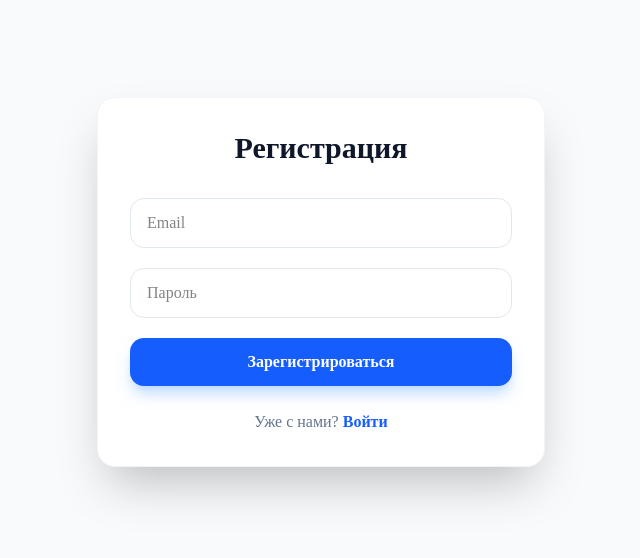
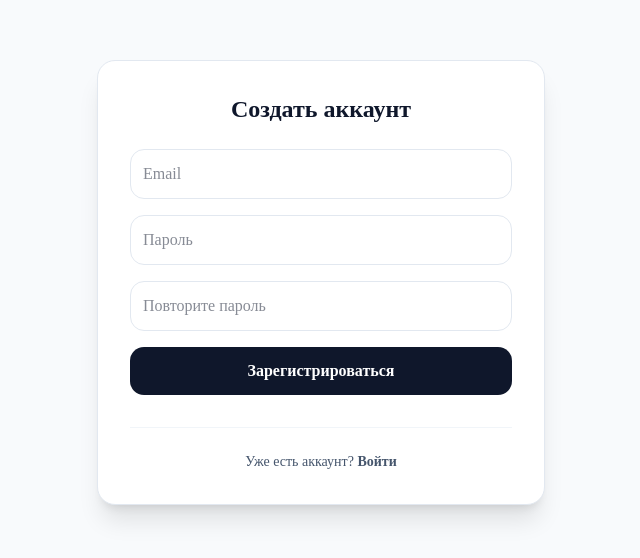
Before and after one commit to romantikel001-sketch/romantikel001-sketch-netx-nest-js-project, a Next.js app: page /register in a window 1280 px wide. Shown: the part 118-676 px from the top of the page, without its empty margins (319-959 px from the left). Built offline with nearby package versions, Linux system fonts and the light colour scheme.

Commit message:
register and login

```diff
--- a/app/login/page.tsx
+++ b/app/login/page.tsx
@@ -1,34 +1,64 @@
 import { redirect } from "next/navigation";
 import Link from "next/link";
 
-export default function LoginPage() {
+export default function LoginPage({ searchParams }: { searchParams: { message?: string } }) {
   async function login(formData: FormData) {
     "use server";
 
     const email = formData.get("email");
-    console.log("Вход пользователя:", email);
+    const password = formData.get("password");
 
+    console.log("Вход выполнен для:", email);
 
     redirect("/");
   }
 
   return (
-    <div className="min-h-screen flex items-center justify-center bg-slate-50 p-4">
-      <div className="w-full max-w-md bg-white p-8 rounded-2xl shadow-sm border border-slate-200">
-        <h1 className="text-2xl font-bold text-center mb-6">С возвращением</h1>
+    <div className="min-h-screen flex items-center justify-center bg-slate-50 text-slate-900">
+      <div className="p-8 bg-white shadow-xl rounded-2xl w-full max-w-md border border-slate-200">
+        {searchParams?.message === "success" && (
+          <div className="mb-4 p-3 bg-green-100 text-green-700 rounded-lg text-sm text-center border border-green-200">
+            Регистрация успешна! Теперь войдите.
+          </div>
+        )}
+
+        <h2 className="text-2xl font-bold text-center mb-6">Вход в систему</h2>
 
         <form action={login} className="space-y-4">
-          <input name="email" type="email" placeholder="Email" className="w-full px-4 py-2 border rounded-lg outline-none focus:ring-2 focus:ring-blue-500" required />
-          <input name="password" type="password" placeholder="Пароль" className="w-full px-4 py-2 border rounded-lg outline-none focus:ring-2 focus:ring-blue-500" required />
+          <input
+            name="email"
+            type="email"
+            placeholder="Email"
+            className="w-full p-3 border border-slate-200 rounded-xl outline-none focus:ring-2 focus:ring-slate-900 transition"
+            required
+          />
+          <input
+            name="password"
+            type="password"
+            placeholder="Пароль"
+            className="w-full p-3 border border-slate-200 rounded-xl outline-none focus:ring-2 focus:ring-slate-900 transition"
+            required
+          />
 
-          <button type="submit" className="w-full bg-slate-900 text-white py-2 rounded-lg font-semibold hover:bg-slate-800 transition">
+          <button
+            type="submit"
+            className="w-full bg-slate-900 text-white py-3 rounded-xl font-bold hover:bg-slate-800 transition active:scale-[0.98]"
+          >
             Войти
           </button>
         </form>
 
-        <p className="mt-6 text-center text-sm text-slate-600">
-          Нет аккаунта? <Link href="/register" className="text-blue-600 hover:underline">Регистрация</Link>
-        </p>
+        <div className="mt-8 pt-6 border-t border-slate-100 text-center">
+          <p className="text-sm text-slate-600">
+            Впервые у нас?{" "}
+            <Link
+              href="/register"
+              className="font-semibold hover:underline underline-offset-4"
+            >
+              Зарегистрироваться
+            </Link>
+          </p>
+        </div>
       </div>
     </div>
   );
--- a/app/register/page.tsx
+++ b/app/register/page.tsx
@@ -5,54 +5,64 @@ export default function RegisterPage() {
   async function register(formData: FormData) {
     "use server";
 
-    let success = false;
+    const email = formData.get("email");
+    const password = formData.get("password");
+    const confirmPassword = formData.get("confirmPassword");
 
-    try {
-      const email = formData.get("email");
-      const password = formData.get("password");
+    if (password !== confirmPassword) {
+      redirect("/register?error=passwords-dont-match");
+    }
 
-      console.log("Создаем пользователя в Prisma:", email);
-
-      success = true;
-    } catch (error) {
-      console.error("Ошибка базы данных:", error);
-    }
-    if (success) {
-      redirect("/");
-    }
+    redirect("/login?message=success");
   }
 
   return (
-    <div className="min-h-screen flex items-center justify-center bg-slate-50">
-      <div className="p-8 bg-white shadow-2xl rounded-2xl w-full max-w-md border border-slate-100">
-        <h2 className="text-3xl font-extrabold text-center text-slate-900 mb-8">Регистрация</h2>
+    <div className="min-h-screen flex items-center justify-center bg-slate-50 text-slate-900">
+      <div className="p-8 bg-white shadow-xl rounded-2xl w-full max-w-md border border-slate-200">
+        <h2 className="text-2xl font-bold text-center mb-6">Создать аккаунт</h2>
 
-        <form action={register} className="space-y-5">
+        <form action={register} className="space-y-4">
           <input
             name="email"
             type="email"
             placeholder="Email"
-            className="w-full px-4 py-3 rounded-xl border border-slate-200 focus:ring-2 focus:ring-blue-500 outline-none transition"
+            className="w-full p-3 border border-slate-200 rounded-xl outline-none focus:ring-2 focus:ring-slate-900 transition"
             required
           />
           <input
             name="password"
             type="password"
             placeholder="Пароль"
-            className="w-full px-4 py-3 rounded-xl border border-slate-200 focus:ring-2 focus:ring-blue-500 outline-none transition"
+            className="w-full p-3 border border-slate-200 rounded-xl outline-none focus:ring-2 focus:ring-slate-900 transition"
             required
           />
+          <input
+            name="confirmPassword"
+            type="password"
+            placeholder="Повторите пароль"
+            className="w-full p-3 border border-slate-200 rounded-xl outline-none focus:ring-2 focus:ring-slate-900 transition"
+            required
+          />
+
           <button
             type="submit"
-            className="w-full bg-blue-600 text-white py-3 rounded-xl font-bold hover:bg-blue-700 shadow-lg shadow-blue-200 transition active:scale-95"
+            className="w-full bg-slate-900 text-white py-3 rounded-xl font-bold hover:bg-slate-800 transition active:scale-[0.98]"
           >
             Зарегистрироваться
           </button>
         </form>
 
-        <p className="mt-6 text-center text-slate-500">
-          Уже с нами? <Link href="/login" className="text-blue-600 font-semibold hover:underline">Войти</Link>
-        </p>
+        <div className="mt-8 pt-6 border-t border-slate-100 text-center">
+          <p className="text-sm text-slate-600">
+            Уже есть аккаунт?{" "}
+            <Link
+              href="/login"
+              className="font-semibold hover:underline underline-offset-4"
+            >
+              Войти
+            </Link>
+          </p>
+        </div>
       </div>
     </div>
   );
```
